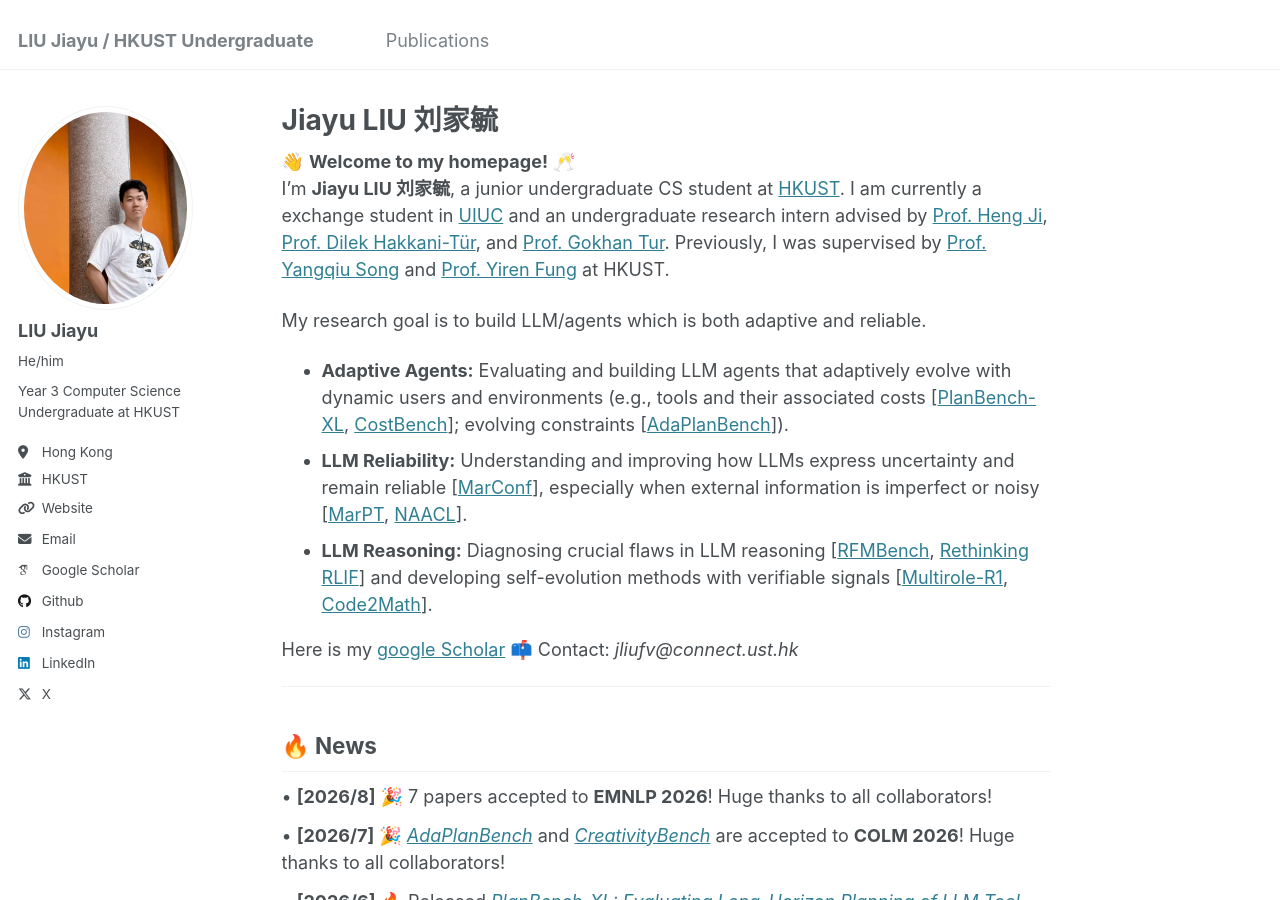
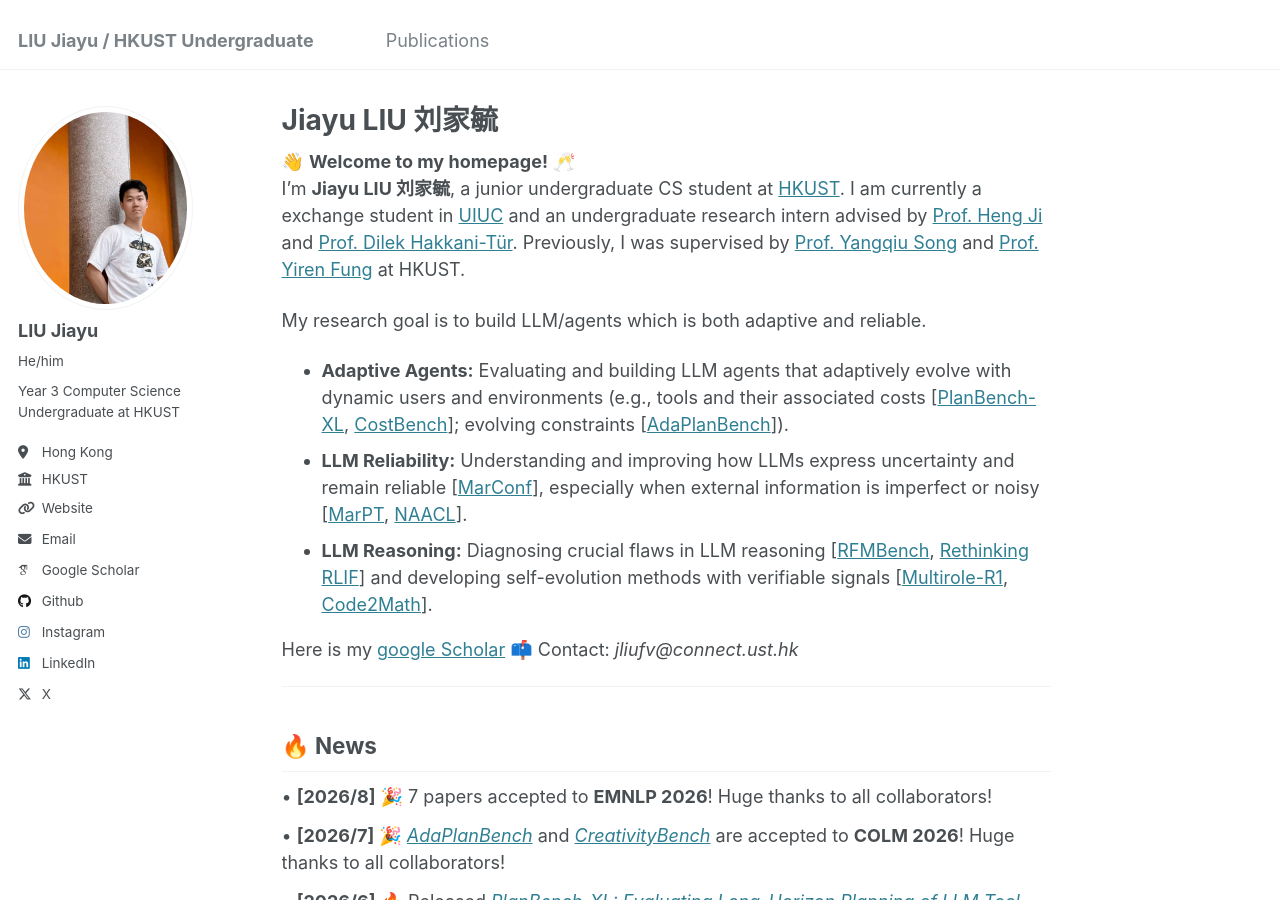
Before and after one commit to JiayuJeff/JiayuJeff.github.io, a Jekyll site: the page built from _pages/about.md, in a window 1280 px wide and 900 px high. Built offline with Jekyll 4.4.1, drawn with Linux system fonts in a browser that asks for light colours; some web fonts are replaced.

Commit message:
Update about page

```diff
--- a/_pages/about.md
+++ b/_pages/about.md
@@ -9,7 +9,7 @@ redirect_from:
 ---
 
 👋 **Welcome to my homepage!** 🥂
-I’m **Jiayu LIU 刘家毓**, a junior undergraduate CS student at [HKUST](https://hkust.edu.hk/). I am currently a exchange student in [UIUC](https://illinois.edu/) and an undergraduate research intern advised by [Prof. Heng Ji](https://blender.cs.illinois.edu/hengji.html), [Prof. Dilek Hakkani-Tür](https://siebelschool.illinois.edu/about/people/all-faculty/dilek), and [Prof. Gokhan Tur](https://siebelschool.illinois.edu/about/people/faculty/gokhan). Previously, I was supervised by [Prof. Yangqiu Song](https://www.cse.ust.hk/~yqsong/) and [Prof. Yiren Fung](https://mayrfung.github.io/) at HKUST.
+I’m **Jiayu LIU 刘家毓**, a junior undergraduate CS student at [HKUST](https://hkust.edu.hk/). I am currently a exchange student in [UIUC](https://illinois.edu/) and an undergraduate research intern advised by [Prof. Heng Ji](https://blender.cs.illinois.edu/hengji.html) and [Prof. Dilek Hakkani-Tür](https://siebelschool.illinois.edu/about/people/all-faculty/dilek). Previously, I was supervised by [Prof. Yangqiu Song](https://www.cse.ust.hk/~yqsong/) and [Prof. Yiren Fung](https://mayrfung.github.io/) at HKUST.
 
 My research goal is to build LLM/agents which is both adaptive and reliable.
 
```
